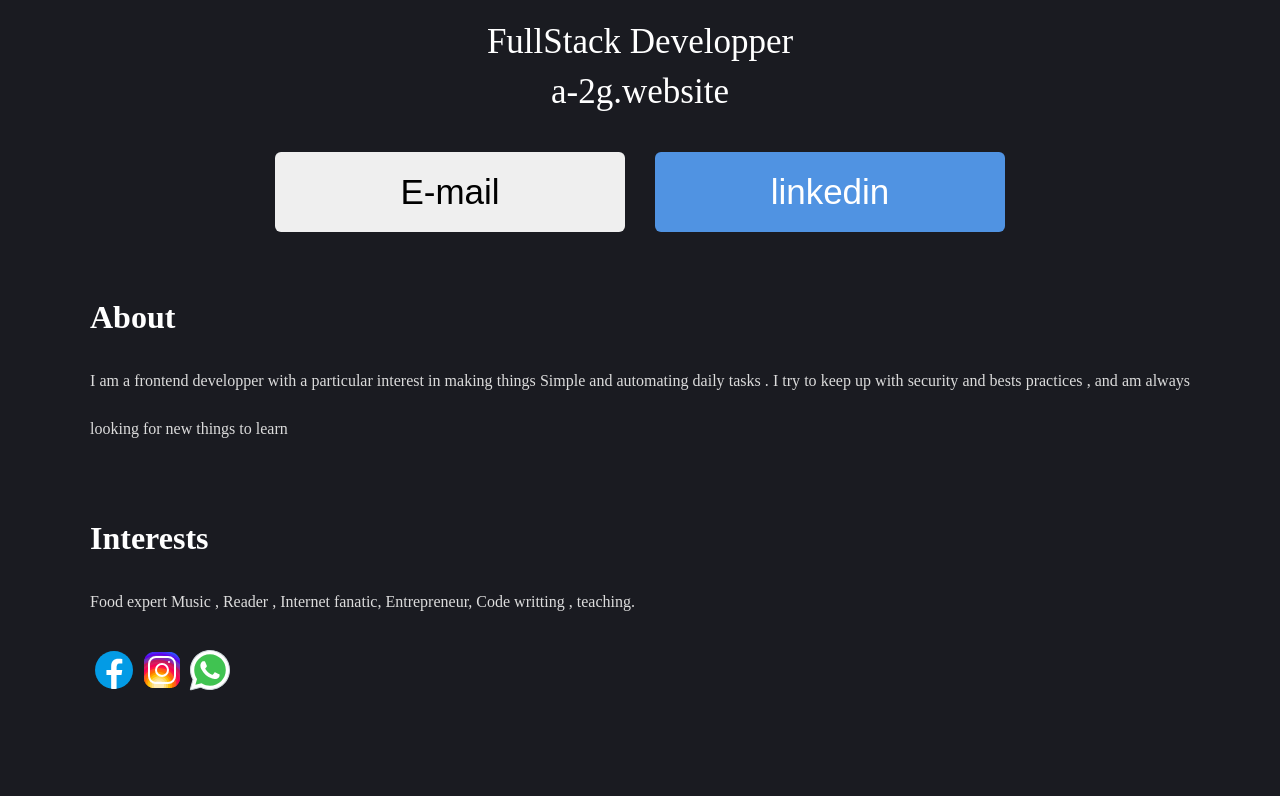
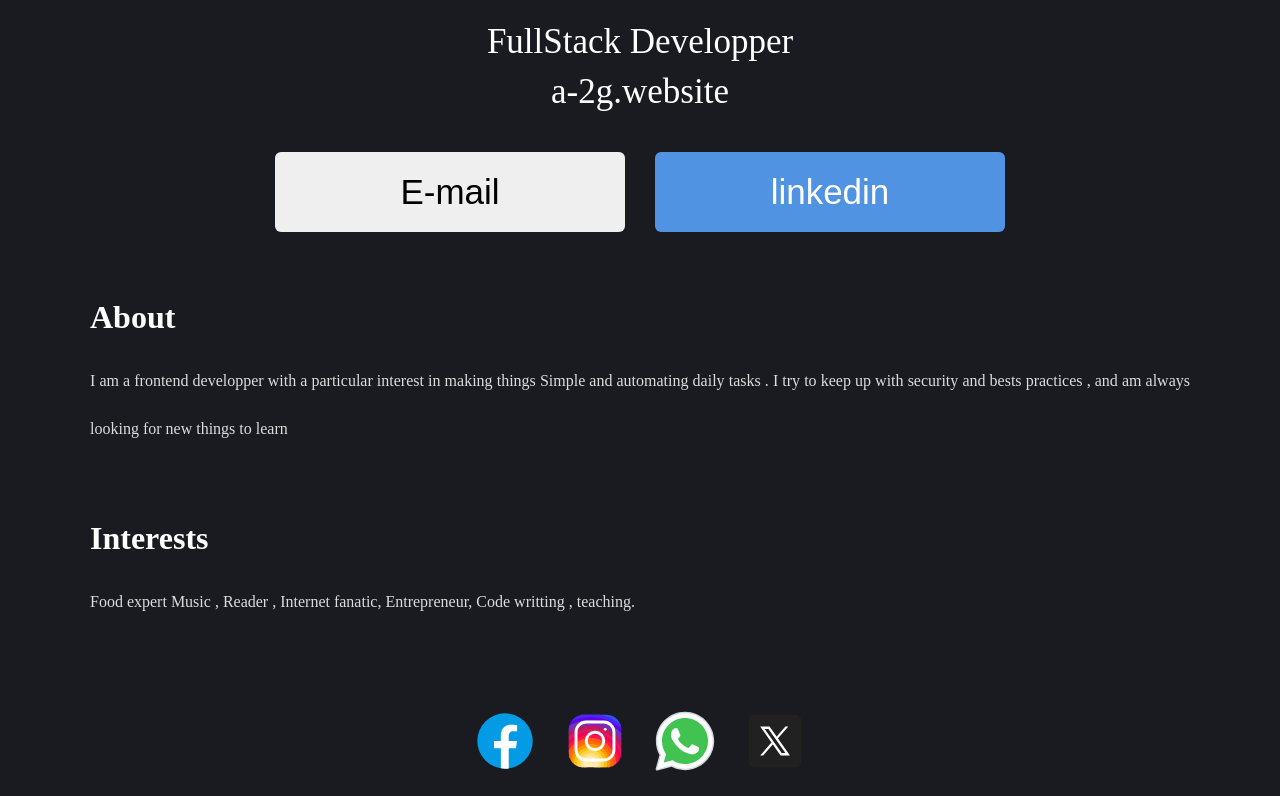
Before and after one commit to AHADI5/reactChallenge, a JavaScript app: page / in a window 1280 px wide. Shown: the part 707-1503 px from the top of the page. Before the commit the page ends 1405 px from the top, so only its background shows below. Built offline with nearby package versions, Linux system fonts and the light colour scheme.

Commit message:
business Card completed

```diff
--- a/src/components/Contacts.js
+++ b/src/components/Contacts.js
@@ -1,13 +1,14 @@
 import Facebook from "../images/facebook.svg";
 import Instagram from "../images/instagram.svg";
 import Whatsapp from "../images/whatsapp.svg";
-
+import Twitter from "../images/twitterx.svg"
 export default function Contacts () {
     return (
         <div className="contacts">
             <img src={Facebook} alt="facebook"/>
             <img src={Instagram} alt="instagram"/>
             <img src={Whatsapp} alt="whatsaap"/>
+            <img src={Twitter} alt="twitter"/>
         </div>
     )
 
--- a/src/index.css
+++ b/src/index.css
@@ -95,9 +95,17 @@
   }
 
   .contacts {
-    margin-top: 20px;
+    display: flex;
+    justify-content: center;
+    margin-top: 60px;
     padding-left: 90px;
     padding-right: 90px;
+    gap: 20px;
+    padding: 20px;
+  }
+
+  .contacts img  {
+    width: 70px;
   }
 
 }
```
